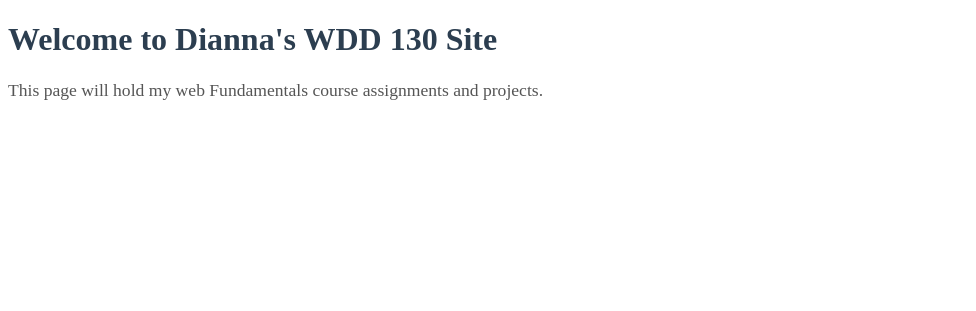
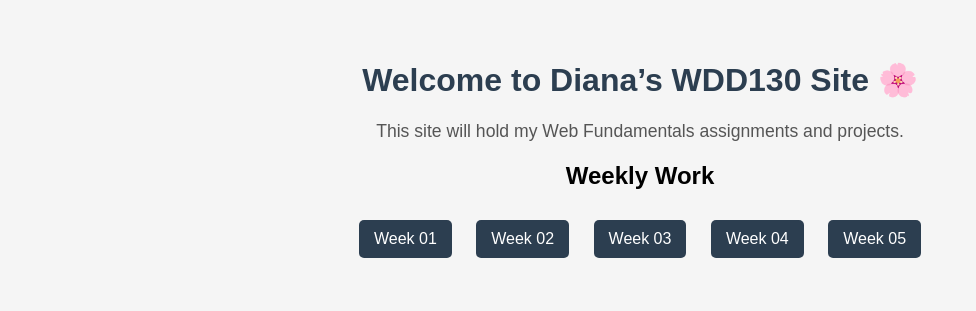
Before and after one commit to hardianna/wdd130, a plain HTML site: page index.html in a window 1280 px wide. Shown: the whole page, without its empty margins (0-976 px from the left). Drawn offline with Linux system fonts and the light colour scheme.

Commit message:
Update index.html

```diff
--- a/index.html
+++ b/index.html
@@ -3,11 +3,11 @@
 <head>
   <meta charset="UTF-8">
   <meta name="viewport" content="width=device-width, initial-scale=1.0">
-    <title> Dianna's WDD 130 | Personal Homepage</title>
+  <title>Diana’s WDD130 Site</title>
   <style>
-<body> {
+    body {
       font-family: Arial, sans-serif;
-    background colour: #f5f5f5;
+      background-color: #f5f5f5;
       margin: 0;
       padding: 40px;
       text-align: center;
@@ -25,17 +25,24 @@ a {
       padding: 10px 15px;
       background: #2c3e50;
       color: white;
-    text decoration: none
+      text-decoration: none;
       border-radius: 5px;
+      transition: background 0.3s;
     }
     a:hover {
-    background: #34495e
+      background: #34495e;
     }
   </style>
 </head>
-</body>
-    <h1>Welcome to Dianna's WDD 130 Site </h1>
-    <p>This page will hold my web Fundamentals course assignments and projects.</p>
+<body>
+  <h1>Welcome to Diana’s WDD130 Site 🌸</h1>
+  <p>This site will hold my Web Fundamentals assignments and projects.</p>
 
+  <h2>Weekly Work</h2>
+  <a href="week01/">Week 01</a>
+  <a href="week02/">Week 02</a>
+  <a href="week03/">Week 03</a>
+  <a href="week04/">Week 04</a>
+  <a href="week05/">Week 05</a>
 </body>
 </html>
```
Lines whose indentation alone changed are shown as unchanged.
